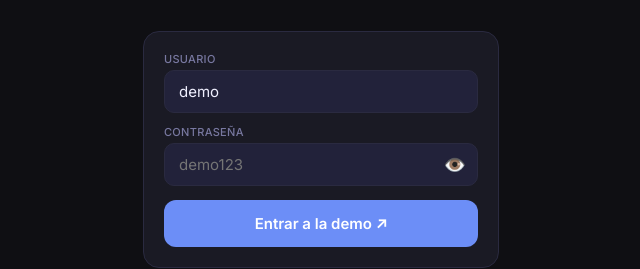
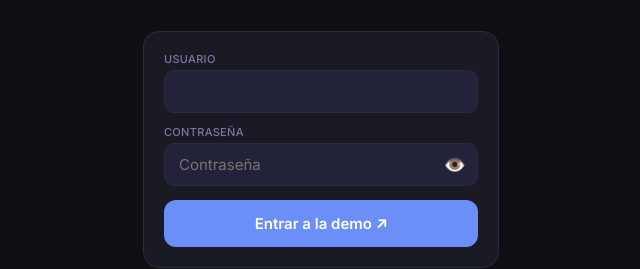
Before and after one commit to HecJerCab/FinanzasDemo, a React (Create React App) app: page / in a window 1280 px wide. Shown: the part 342-611 px from the top of the page, without its empty margins (319-959 px from the left). Built offline with nearby package versions, Linux system fonts and the light colour scheme.

Commit message:
fix login sin credenciales visibles

```diff
--- a/src/App.js
+++ b/src/App.js
@@ -414,7 +414,7 @@ function Presupuesto({chartLoaded,token,catGasto}){
 
 // ── LOGIN ─────────────────────────────────────────────────────────────────────
 function LoginScreen({onLogin}){
-  const [username,setUsername]=useState("demo");
+  const [username,setUsername]=useState("");
   const [password,setPassword]=useState("");
   const [loading,setLoading]=useState(false);
   const [error,setError]=useState("");
@@ -442,7 +442,7 @@ function LoginScreen({onLogin}){
         <input style={{marginBottom:12}} value={username} onChange={e=>setUsername(e.target.value)}/>
         <label style={{display:"block",fontSize:11,color:D.textMuted,marginBottom:4,fontWeight:500,textTransform:"uppercase",letterSpacing:.3}}>Contraseña</label>
         <div style={{position:"relative",marginBottom:14}}>
-          <input type={showPass?"text":"password"} placeholder="demo123" value={password} onChange={e=>setPassword(e.target.value)} style={{paddingRight:44}}/>
+          <input type={showPass?"text":"password"} placeholder="Contraseña" value={password} onChange={e=>setPassword(e.target.value)} style={{paddingRight:44}}/>
           <button onClick={()=>setShowPass(p=>!p)} style={{position:"absolute",right:12,top:"50%",transform:"translateY(-50%)",background:"none",border:"none",color:D.textMuted,fontSize:18,padding:0}}>{showPass?"🙈":"👁️"}</button>
         </div>
         {error&&<p style={{fontSize:12,color:D.red,marginBottom:10,fontWeight:500}}>{error}</p>}
```
